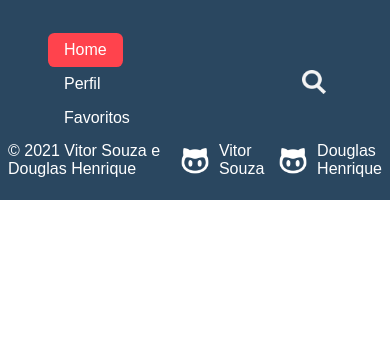
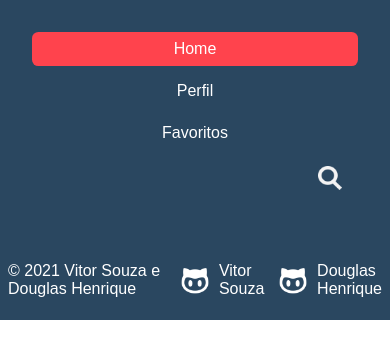
Before and after one commit to VD-Team/anime-list, an Angular app: page / in a window 390 px wide. Shown: the top 358 px of the page. Built offline with nearby package versions, Linux system fonts and the light colour scheme.

Commit message:
feat: header está responsivo em dispositvos mobile

```diff
--- a/src/app/general/header/header.component.css
+++ b/src/app/general/header/header.component.css
@@ -28,3 +28,59 @@ img {
     height: 1.5rem;
     width: 1.5rem;
 }
+
+@media screen and (max-width: 800px) {
+    .buttons button {
+        margin-right: 3rem;
+    }
+}
+
+@media screen and (max-width: 650px) {
+    header {
+        padding: 3rem 2rem 1rem 2rem;
+    }
+
+    .buttons button {
+        margin-right: 1rem;
+    }
+}
+
+@media screen and (max-width: 500px) {
+
+    header {
+        height: 10rem;
+        padding: 2rem 1.5rem 0 1.5rem;
+    }
+
+    .buttons button {
+        display: flex;
+        width: 12rem;
+        justify-content: center;
+    }
+}
+
+@media screen and (max-width: 400px) {
+    header {
+        height: 12rem;
+        padding: 2rem 2rem 1rem 2rem;
+        display: block;
+    }
+
+    .buttons {
+        width: 100%;
+        padding: 0;
+        margin-bottom: 0.5rem;
+    }
+
+    .buttons button {
+        margin: 0 0 0.5rem 0;
+        width: 100%;
+        justify-content: center;
+    }
+
+    .search {
+        display: flex;
+        width: 100%;
+        justify-content: flex-end;
+    }
+}
--- a/src/app/general/header/header.component.html
+++ b/src/app/general/header/header.component.html
@@ -4,7 +4,7 @@
         <button id="bperfil" (click)="buttonClicked('Perfil')" [style] = "bperfilStyle">Perfil</button>
         <button id="bfavoritos" (click)="buttonClicked('Favoritos')" [style] = "bfavoritosStyle">Favoritos</button>
     </div>
-    <div class="search" [hidden] = "bsearchHidden">
+    <div class="search" [style] = "bsearchStyle">
         <button onclick="console.log('Clicked')">
             <img [src] = "searchIconPath" alt="icone de pesquisa">
         </button>
--- a/src/app/general/header/header.component.ts
+++ b/src/app/general/header/header.component.ts
@@ -18,7 +18,7 @@ export class HeaderComponent implements OnInit {
   bhomeStyle = this.buttonSelected
   bperfilStyle = this.buttonUnselected
   bfavoritosStyle = this.buttonUnselected
-  bsearchHidden = false
+  bsearchStyle = ''
   searchIconPath = 'assets/search-icon.png'
 
   constructor() { }
@@ -34,15 +34,15 @@ export class HeaderComponent implements OnInit {
     switch (button) {
       case Button.Home:
         this.bhomeStyle = this.buttonSelected
-        this.bsearchHidden = false
+        this.bsearchStyle = ''
         break;
       case Button.Perfil:
         this.bperfilStyle = this.buttonSelected
-        this.bsearchHidden = true
+        this.bsearchStyle = 'display: none;'
         break;
       case Button.Favoritos:
         this.bfavoritosStyle = this.buttonSelected
-        this.bsearchHidden = false
+        this.bsearchStyle = ''
     }
   }
 }
```
